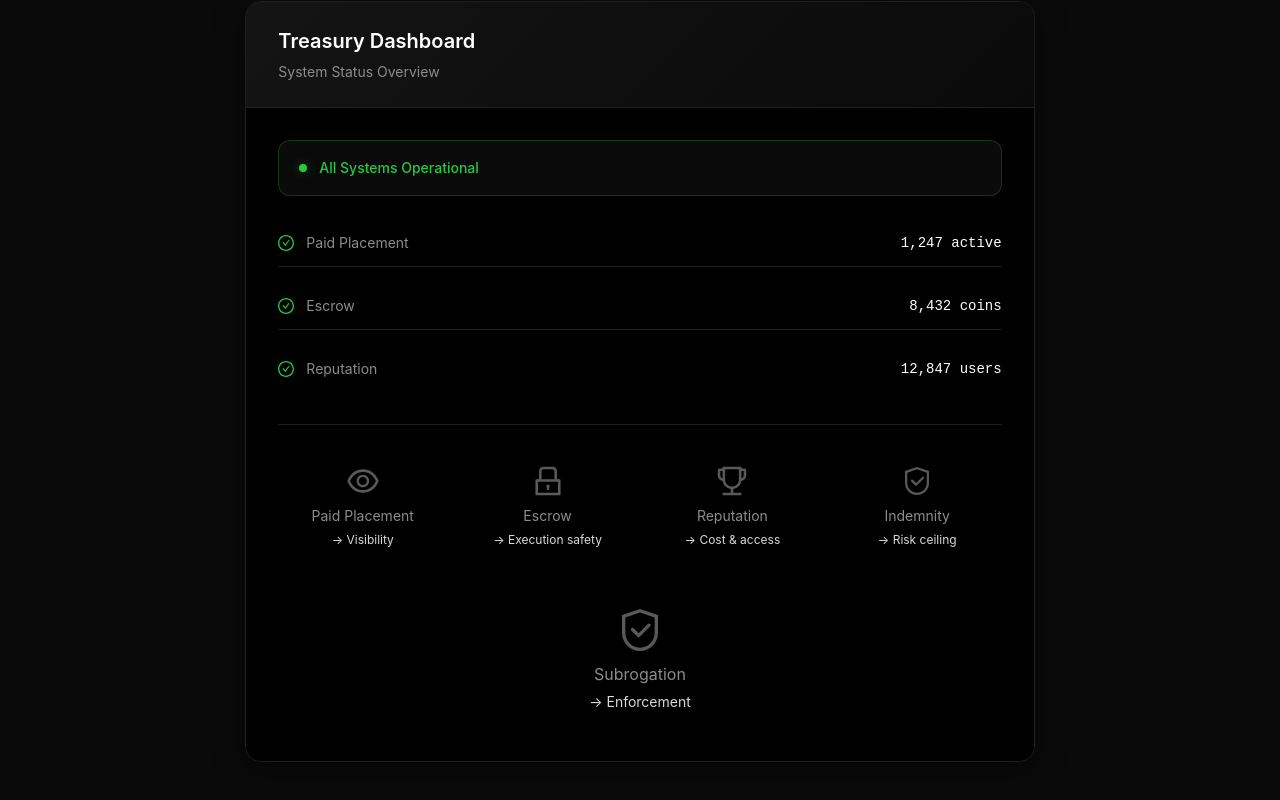
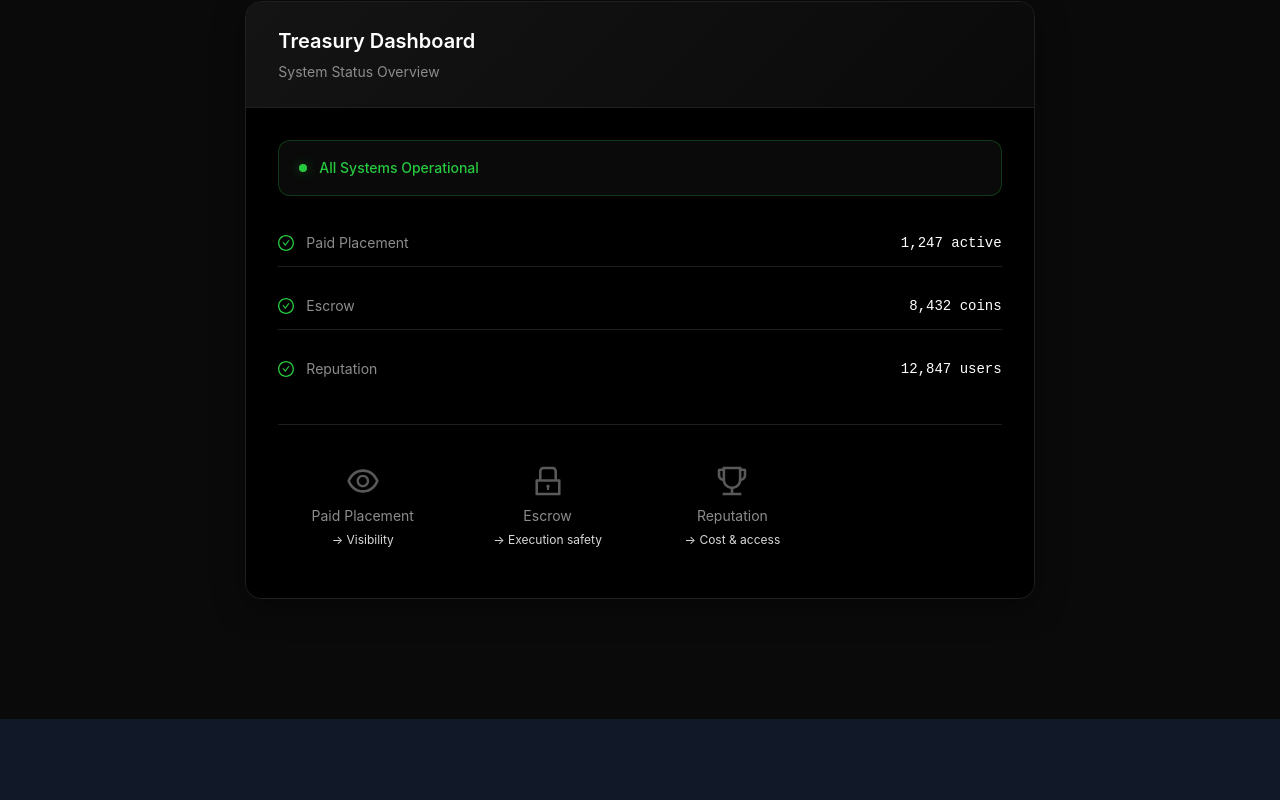
Before and after one commit to oldwestsolutions/oldoldwest, a Next.js app: page /treasury in a window 1280 px wide. Shown: the part 3550-4350 px from the top of the page. After the commit the page ends 4269 px from the top, so only its background shows below. Built offline with nearby package versions, Linux system fonts and the light colour scheme.

Commit message:
Remove Subrogation reference from dashboard section

```diff
--- a/src/app/treasury/page.tsx
+++ b/src/app/treasury/page.tsx
@@ -590,19 +590,7 @@ export default function Treasury() {
                         <Text style={{ color: '#d9d9d9', fontSize: 12, display: 'block', marginTop: 4 }}>→ Cost & access</Text>
                       </div>
                     </Col>
-                    <Col xs={24} sm={12} md={6}>
-                      <div style={{ textAlign: 'center', padding: 16 }}>
-                        <SafetyOutlined style={{ fontSize: 32, color: '#595959', marginBottom: 8 }} />
-                        <Text style={{ color: '#8c8c8c', fontSize: 14, display: 'block' }}>Indemnity</Text>
-                        <Text style={{ color: '#d9d9d9', fontSize: 12, display: 'block', marginTop: 4 }}>→ Risk ceiling</Text>
-                      </div>
-                    </Col>
                   </Row>
-                  <div style={{ textAlign: 'center', marginTop: 24, padding: 16 }}>
-                    <SafetyOutlined style={{ fontSize: 48, color: '#595959', marginBottom: 8 }} />
-                    <Text style={{ color: '#8c8c8c', fontSize: 16, display: 'block' }}>Subrogation</Text>
-                    <Text style={{ color: '#d9d9d9', fontSize: 14, display: 'block', marginTop: 4 }}>→ Enforcement</Text>
-                  </div>
                 </div>
               </BankingModal>
             </Col>
```
